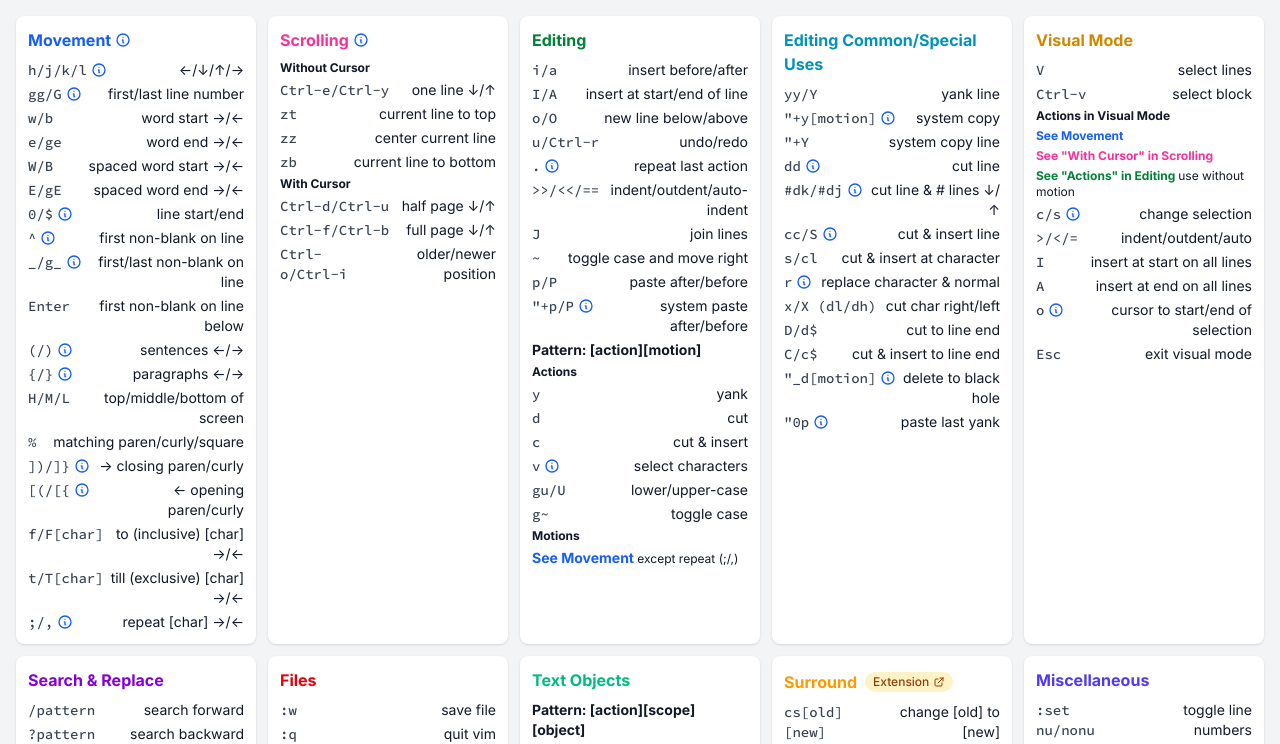
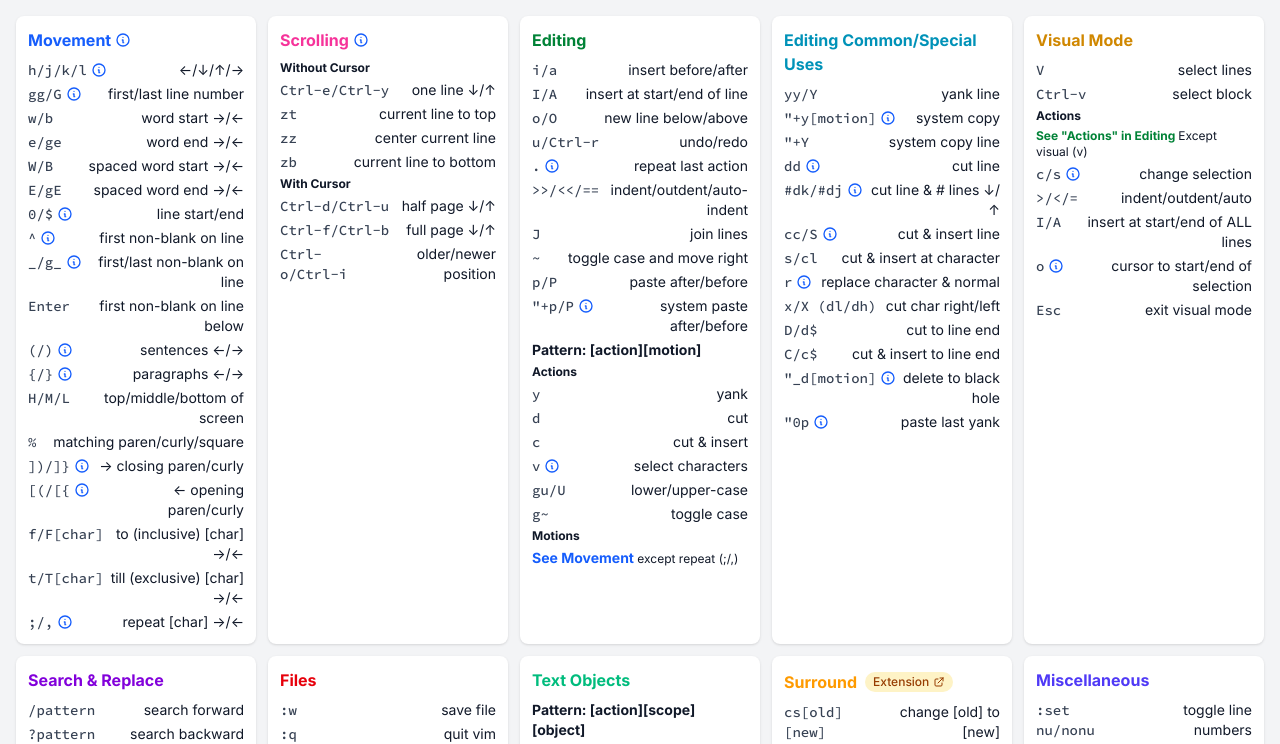
Before and after one commit to Noitidart/vim-cheats, a Next.js app: page / in a window 1280 px wide. Shown: the top 744 px of the page. Built offline with nearby package versions, Linux system fonts and the light colour scheme.

Commit message:
Make visual mode organization consistent with other sections

```diff
--- a/pages/index.tsx
+++ b/pages/index.tsx
@@ -354,7 +354,7 @@ const sections: Section[] = [
       ['V', 'select lines'],
       ['Ctrl-v', 'select block'],
       [
-        'Actions in Visual Mode',
+        'Actions',
         '',
         {
           isText: true,
@@ -362,26 +362,10 @@ const sections: Section[] = [
         }
       ],
       [
-        'See Movement',
-        '',
-        {
-          isText: true,
-          commandColorClass: `font-bold ${titleColorClassNames.movement}`
-        }
-      ],
-      [
-        'See "With Cursor" in Scrolling',
-        '',
-        {
-          isText: true,
-          commandColorClass: `font-bold ${titleColorClassNames.scrolling}`
-        }
-      ],
-      [
         <>
           See &quot;Actions&quot; in Editing{' '}
           <span className="text-xs font-normal text-gray-900 dark:text-gray-100">
-            use without motion
+            Except visual (v)
           </span>
         </>,
         '',
@@ -405,8 +389,7 @@ const sections: Section[] = [
         }
       ],
       ['>/</=', 'indent/outdent/auto'],
-      ['I', 'insert at start on all lines'],
-      ['A', 'insert at end on all lines'],
+      ['I/A', 'insert at start/end of ALL lines'],
       [
         'o',
         'cursor to start/end of selection',
```
